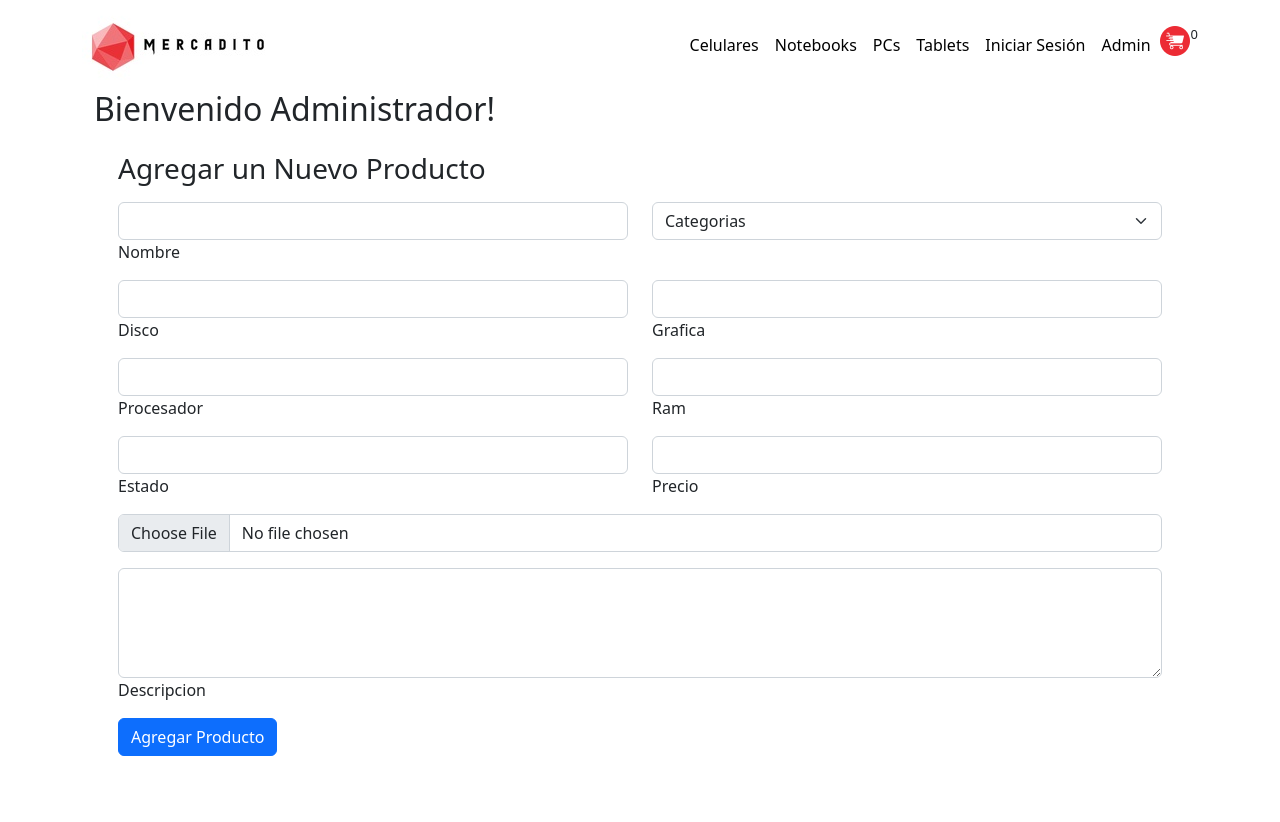
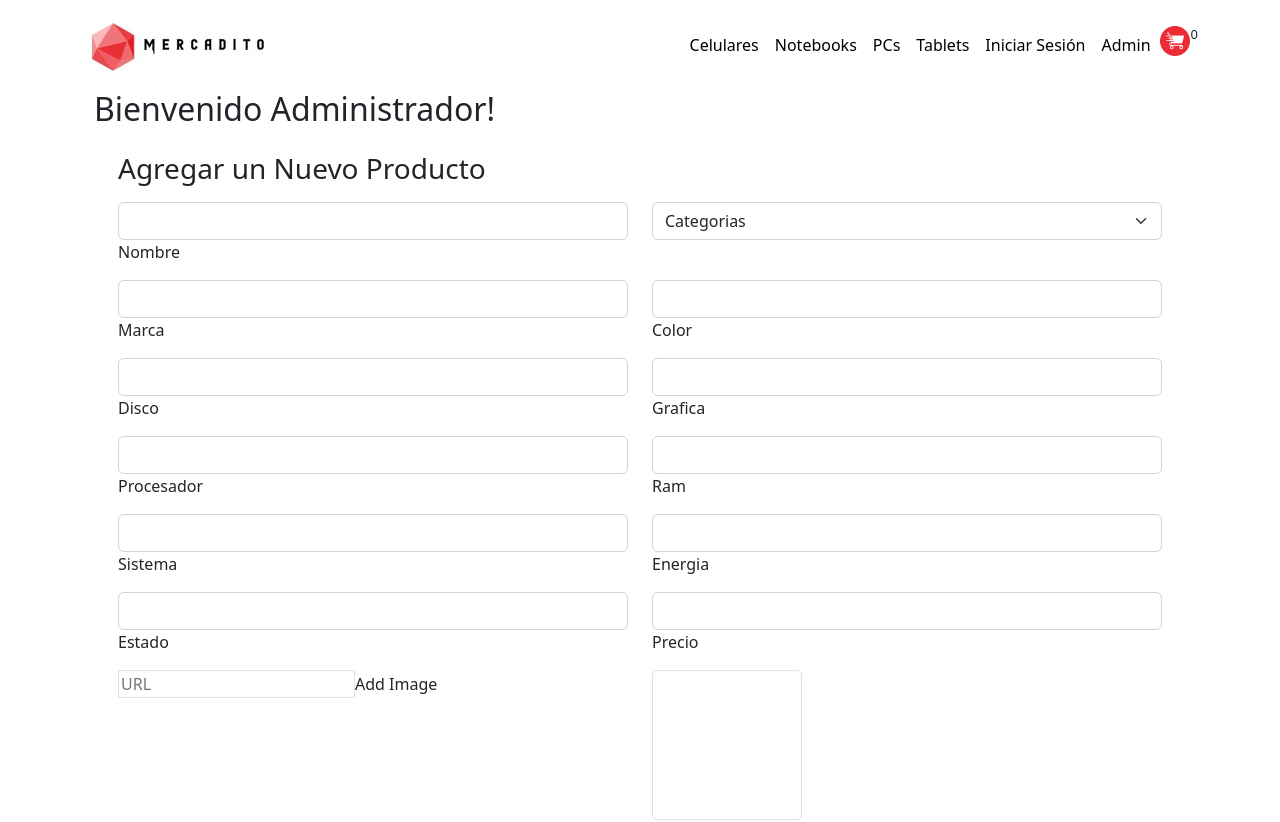
Before and after one commit to gero16/tienda-virtual-react, a React (Vite) app: page /admin in a window 1280 px wide. Shown: the top 822 px of the page. Built offline with nearby package versions, Linux system fonts and the light colour scheme.

Commit message:
formulario agregar item

```diff
--- a/src/components/Form/ProductForm.jsx
+++ b/src/components/Form/ProductForm.jsx
@@ -1,18 +1,48 @@
+import { collection, getFirestore, addDoc } from "firebase/firestore"
+import { useState } from "react"
 
 const ProductForm = () => {
+
+    const [product, setProduct] = useState({
+        nombre:[],
+        categoria:[],
+        color:[],
+        marca:[],
+        grafica:[],
+        procesador:[],
+        ram:[],
+        sistema:[],
+        energia:[],
+        estado:[],
+        precio:[],
+        descripcion:[],
+      })
+
+      console.log(product)
+
+      const sendProduct = (item) => {
+
+        const db = getFirestore()
+        const collectionRef = collection(db, "items")
+
+        addDoc(collectionRef, item)
+            .then((response) => console.log({ response }) )
+            .catch((error) => console.log({ error }))
+    }
+
     return (
         <>
             <form>
                 <div className="row mb-2">
                     <div className="col">
                         <div className="form-outline">
-                            <input type="text" className="form-control" />
+                            <input type="text" className="form-control" name="nombre" onChange={(e) => setProduct({...product, nombre:e.target.value})} />
                             <label className="form-label" htmlFor="form3Example1"> Nombre </label>
                         </div>
                     </div>
                     <div className="col">
                         <div className="form-outline">
-                            <select className="form-select" aria-label="Default select example">
+                            <select className="form-select" aria-label="Default select example" name="categoria" onChange={(e) => setProduct({...product, categoria:e.target.value})}>
                                 <option defaultValue={"Categorias"}>Categorias</option>
                                 <option value="celulares"> Celulares </option>
                                 <option value="notebooks"> Notebooks </option>
@@ -25,13 +55,27 @@ const ProductForm = () => {
                 <div className="row mb-2">
                     <div className="col">
                         <div className="form-outline">
-                            <input type="text" className="form-control" />
+                            <input type="text" className="form-control" name="marca"  onChange={(e) => setProduct({...product, marca:e.target.value})} />
+                            <label className="form-label" htmlFor="form3Example1"> Marca </label>
+                        </div>
+                    </div>
+                    <div className="col">
+                        <div className="form-outline">
+                            <input type="text" className="form-control" name="color" onChange={(e) => setProduct({...product, color:e.target.value})} />
+                            <label className="form-label" htmlFor="form3Example2"> Color </label>
+                        </div>
+                    </div>
+                </div>
+                <div className="row mb-2">
+                    <div className="col">
+                        <div className="form-outline">
+                            <input type="text" className="form-control" name="disco"  onChange={(e) => setProduct({...product, disco:e.target.value})} />
                             <label className="form-label" htmlFor="form3Example1"> Disco </label>
                         </div>
                     </div>
                     <div className="col">
                         <div className="form-outline">
-                            <input type="text" className="form-control" />
+                            <input type="text" className="form-control" name="grafica" onChange={(e) => setProduct({...product, grafica:e.target.value})} />
                             <label className="form-label" htmlFor="form3Example2"> Grafica </label>
                         </div>
                     </div>
@@ -39,13 +83,13 @@ const ProductForm = () => {
                 <div className="row mb-2">
                     <div className="col">
                         <div className="form-outline">
-                            <input type="text" className="form-control" />
+                            <input type="text" className="form-control" name="procesador" onChange={(e) => setProduct({...product, procesador:e.target.value})} />
                             <label className="form-label" htmlFor="form3Example1"> Procesador </label>
                         </div>
                     </div>
                     <div className="col">
                         <div className="form-outline">
-                            <input type="text" className="form-control" />
+                            <input type="text" className="form-control" name="ram" onChange={(e) => setProduct({...product, ram:e.target.value})} />
                             <label className="form-label" htmlFor="form3Example2"> Ram </label>
                         </div>
                     </div>
@@ -53,29 +97,58 @@ const ProductForm = () => {
                 <div className="row mb-2">
                     <div className="col">
                         <div className="form-outline">
-                            <input type="text" className="form-control" />
+                            <input type="text" className="form-control" name="sistema" onChange={(e) => setProduct({...product, sistema:e.target.value})} />
+                            <label className="form-label" htmlFor="form3Example1"> Sistema </label>
+                        </div>
+                    </div>
+                    <div className="col">
+                        <div className="form-outline">
+                            <input type="text" className="form-control" name="energia" onChange={(e) => setProduct({...product, energia:e.target.value})} />
+                            <label className="form-label" htmlFor="form3Example2"> Energia </label>
+                        </div>
+                    </div>
+                </div>
+                <div className="row mb-2">
+                    <div className="col">
+                        <div className="form-outline">
+                            <input type="text" className="form-control" name="estado" onChange={(e) => setProduct({...product, estado:e.target.value})} />
                             <label className="form-label" htmlFor="form3Example1"> Estado </label>
                         </div>
                     </div>
                     <div className="col">
                         <div className="form-outline">
-                            <input type="text" className="form-control" />
+                            <input type="number" className="form-control" name="precio" onChange={(e) => setProduct({...product, precio:e.target.value})} />
                             <label className="form-label" htmlFor="form3Example2"> Precio </label>
                         </div>
                     </div>
                 </div>
 
-                <div className="form-outline mb-3">
-
-                    <input className="form-control" type="file" id="formFile" />
+                <div className="row mb-2">
+                    <div className="col">
+                        <div className="form-outline">
+                            <input className="input-stats url-input border border-1"
+                                    type="text"
+                                    placeholder="URL"
+                                    name="img"
+                                    onChange={(e) => setProduct({...product, img:e.target.value})}
+                            />
+                            <span className="title-stat-forms">Add Image</span>
+                        </div>
+                    </div>
+                    <div className="col">
+                        <div className="form-outline">
+                        <div className="add-product-image border border-1">
+                            {(!product.img =='') ? <img className="new-product-image" src={ product.img} />  : "" } </div>
+                        </div>
+                    </div>
                 </div>
 
                 <div className="form-outline mb-2">
-                    <textarea className="form-control" rows="4"></textarea>
-                    <label className="form-label" htmlFor="form4Example3">Descripcion</label>
+                    <textarea className="form-control" rows="4" onChange={(e) => setProduct({...product, descripcion:e.target.value})} />
+                    <label className="form-label" htmlFor="form4Example3"> Descripcion </label>
                 </div>
 
-                <button type="submit" className="btn btn-primary btn-block mb-4"> Agregar Producto </button>
+                <button type="button"  className="btn btn-primary btn-block mb-4" onClick={() => sendProduct(product) }> Agregar Producto </button>
             </form>
         </>
     )
--- a/src/components/User/Login.jsx
+++ b/src/components/User/Login.jsx
@@ -9,17 +9,18 @@ const Login = () => {
       <MDBRow>
 
         <MDBCol col='10' md='6'>
-          <img src="https://mdbcdn.b-cdn.net/img/Photos/new-templates/bootstrap-login-form/draw2.svg" class="img-fluid" alt="Phone image" />
+          <img src="https://mdbcdn.b-cdn.net/img/Photos/new-templates/bootstrap-login-form/draw2.svg" className="img-fluid" alt="Phone image" />
         </MDBCol>
 
         <MDBCol col='4' md='6'>
-          <MDBInput wrapperClass='mb-4' label='Email address' id='formControlLg' type='email' size="lg"/>
-          <MDBInput wrapperClass='mb-4' label='Password' id='formControlLg' type='password' size="lg"/>
+          <MDBInput wrapperClass='mb-4' label='Email address' type='email' size="lg"/>
+          <MDBInput wrapperClass='mb-4' label='Password'  type='password' size="lg"/>
 
-          <div className="d-flex justify-content-between mx-4 mb-4">
-            <MDBCheckbox name='flexCheck' value='' id='flexCheckDefault' label='Remember me' />
+          <div className="d-flex justify-content-between mx-6 mb-4">
+            <MDBCheckbox name='flexCheck' value=''  label='Remember me' />
             <a href="!#">Forgot password?</a>
           </div>
+
 
           <MDBBtn className="mb-4 w-100" size="lg">  Iniciar Sesión </MDBBtn>
 
--- a/src/main.css
+++ b/src/main.css
@@ -117,3 +117,13 @@ h1, h2, h3, h4, p, ul, option {
     margin-right: 0;
   }
 }
+
+.add-product-image {
+  width: 150px;
+  height: 150px;
+  border-radius: 5px;
+}
+
+.new-product-image {
+  width:  100%
+}
--- a/src/main.jsx
+++ b/src/main.jsx
@@ -58,10 +58,6 @@ const router = createBrowserRouter([
         element: <Users />
       },
       {
-        path: "/sign-in",
-        element: <Users />
-      },
-      {
         path: "/sign-up",
         element: <Users />
       },
```
